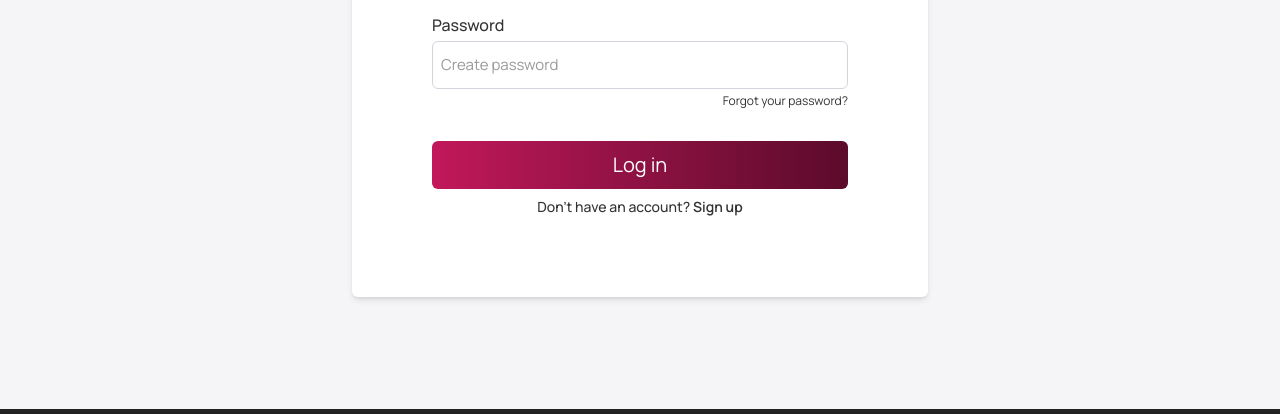
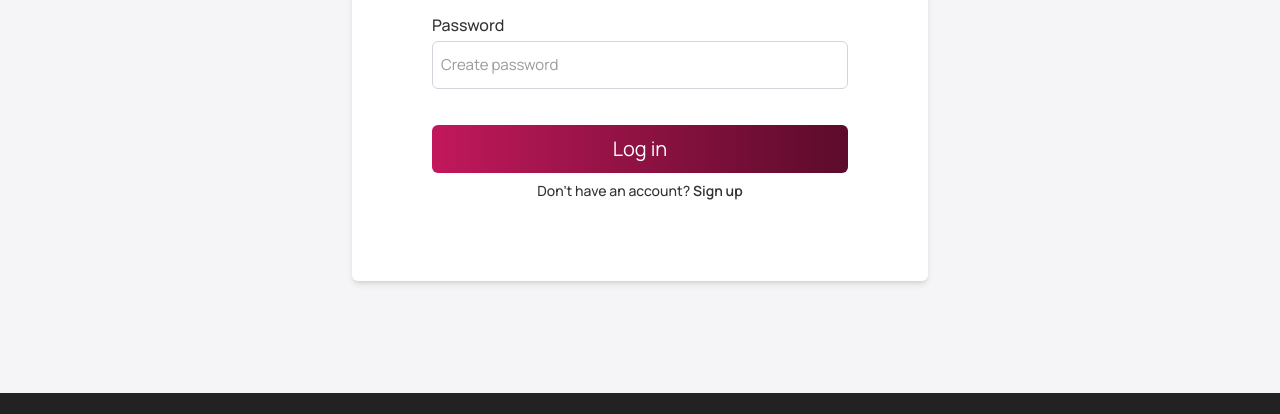
Before and after one commit to emifos/Semester-Project-2, a website with bundled scripts: page login.html in a window 1280 px wide. Shown: the part 366-780 px from the top of the page. Built offline with nearby package versions, Linux system fonts and the light colour scheme.

Commit message:
Remove
Removed console.log on profile
Removed "forgot password" on login.
Deleted showMessage.js, formatCurrency.js and formatDate.js because we have not used this files.

```diff
--- a/js/pages/profile.js
+++ b/js/pages/profile.js
@@ -22,5 +22,3 @@ const profileCard = document.getElementById("profileCard");
 profileCard.appendChild(container);
 
 setupProfileEvents(name);
-
-console.log(getUser());
--- a/login.html
+++ b/login.html
@@ -71,13 +71,6 @@
             />
             <span id="passwordError" class="text-sm text-red-700"></span>
           </div>
-          <div class="flex">
-            <a
-              href="coming-soon.html"
-              class="hover:text-accent text-text ml-auto text-xs"
-              >Forgot your password?</a
-            >
-          </div>
           <div>
             <button
               type="submit"
```
Also changed, not shown: js/ui/showMessage.js (deleted), js/utils/formatCurrency.js (deleted), js/utils/formatDate.js (deleted).
